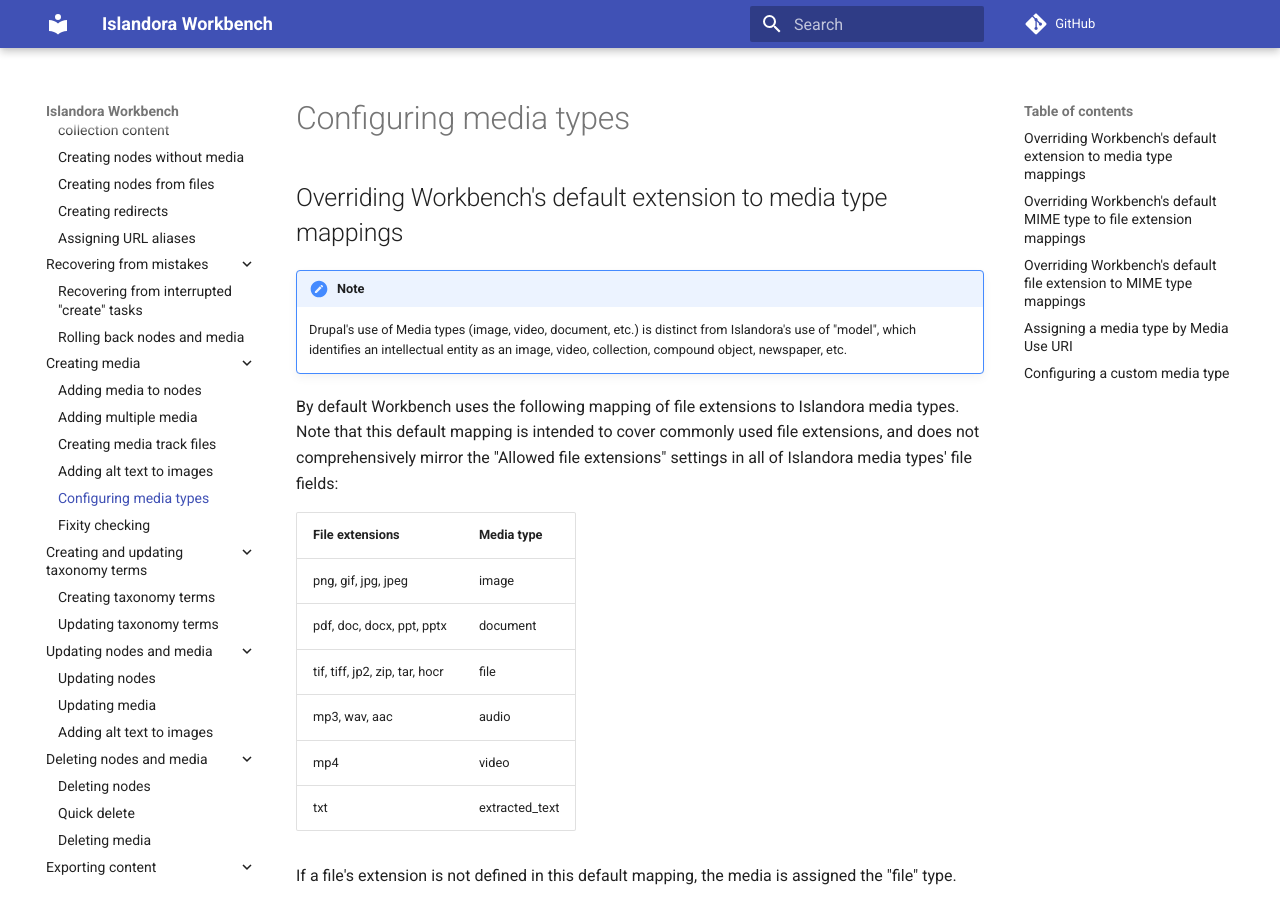
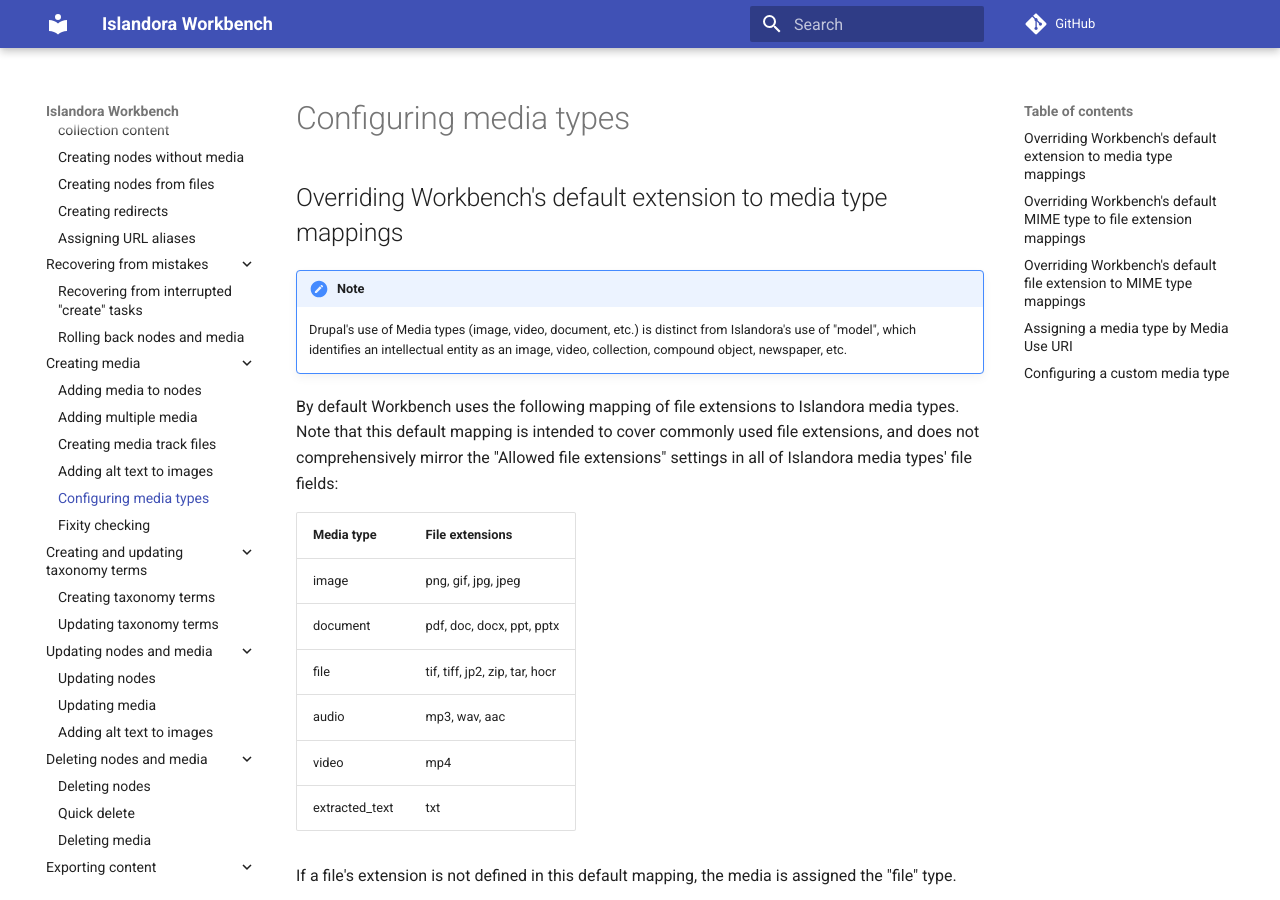
Before and after one commit to mjordan/islandora_workbench_docs, an MkDocs documentation site: the page built from docs/media_types.md, in a window 1280 px wide and 900 px high. Built offline with MkDocs 1.6.1 and Material for MkDocs 9.7.7, drawn with Linux system fonts in a browser that asks for light colours; comment, search, counter and statistics services are not loaded.

```diff
--- a/docs/media_types.md
+++ b/docs/media_types.md
@@ -5,14 +5,14 @@
 
 By default Workbench uses the following mapping of file extensions to Islandora media types. Note that this default mapping is intended to cover commonly used file extensions, and does not comprehensively mirror the "Allowed file extensions" settings in all of Islandora media types' file fields:
 
-| File extensions | Media type |
+|  Media type | File extensions |
 | --- | --- |
-| png, gif, jpg, jpeg | image |
-| pdf, doc, docx, ppt, pptx | document |
-| tif, tiff, jp2, zip, tar, hocr | file |
-| mp3, wav, aac | audio |
-| mp4 | video |
-| txt | extracted_text |
+| image | png, gif, jpg, jpeg |
+| document | pdf, doc, docx, ppt, pptx |
+| file | tif, tiff, jp2, zip, tar, hocr |
+| audio | mp3, wav, aac |
+| video | mp4 |
+| extracted_text | txt |
 
 If a file's extension is not defined in this default mapping, the media is assigned the "file" type.
 
```
